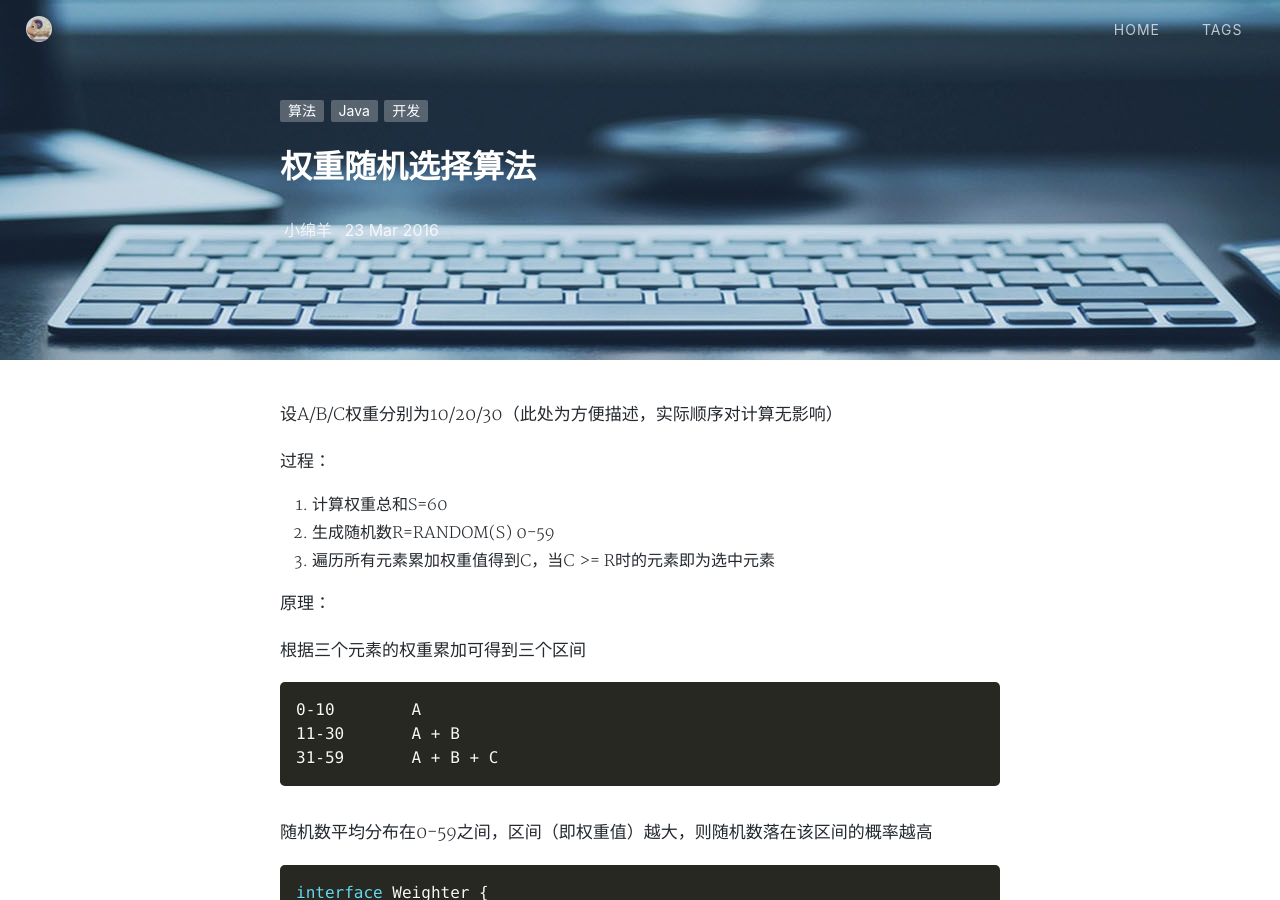
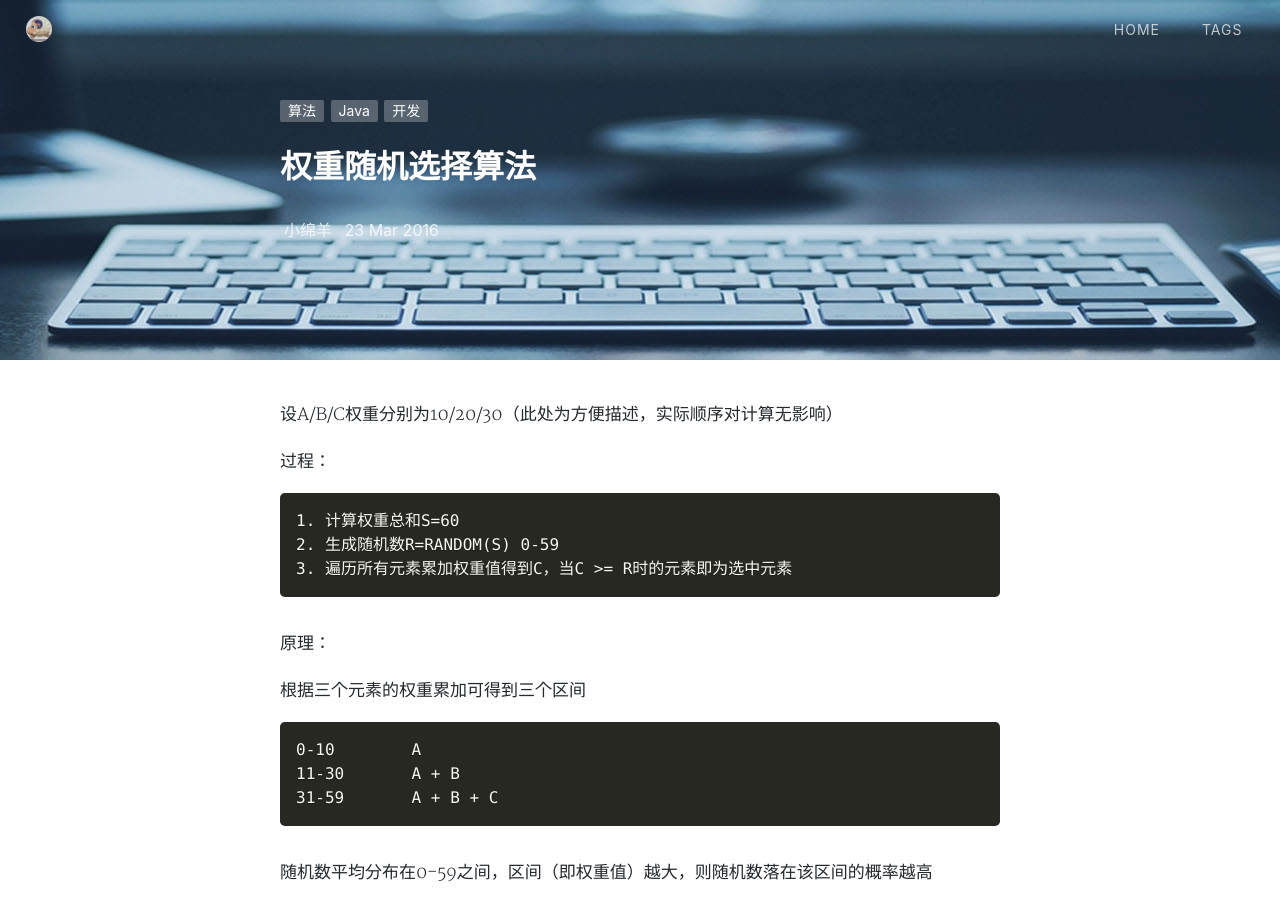
Before and after one commit to mingyangxiao/blog, a Jekyll site: the page built from _posts/2016-03-23-weighted-random-selection.md, in a window 1280 px wide and 900 px high. Built offline with Jekyll 4.4.1, drawn with Linux system fonts in a browser that asks for light colours; nearby versions of some CDN libraries; a style sheet for code colours, icons or effects is not loaded.

Commit message:
Update 2016-03-23-weighted-random-selection.md

````diff
--- a/_posts/2016-03-23-weighted-random-selection.md
+++ b/_posts/2016-03-23-weighted-random-selection.md
@@ -9,15 +9,17 @@ tags: 算法 Java 开发
 
 过程：
 
+```shell
 1. 计算权重总和S=60
 2. 生成随机数R=RANDOM(S) 0-59
 3. 遍历所有元素累加权重值得到C，当C >= R时的元素即为选中元素
+```
 
 原理：
 
 根据三个元素的权重累加可得到三个区间
 
-```
+```shell
 0-10        A
 11-30       A + B
 31-59       A + B + C
````
